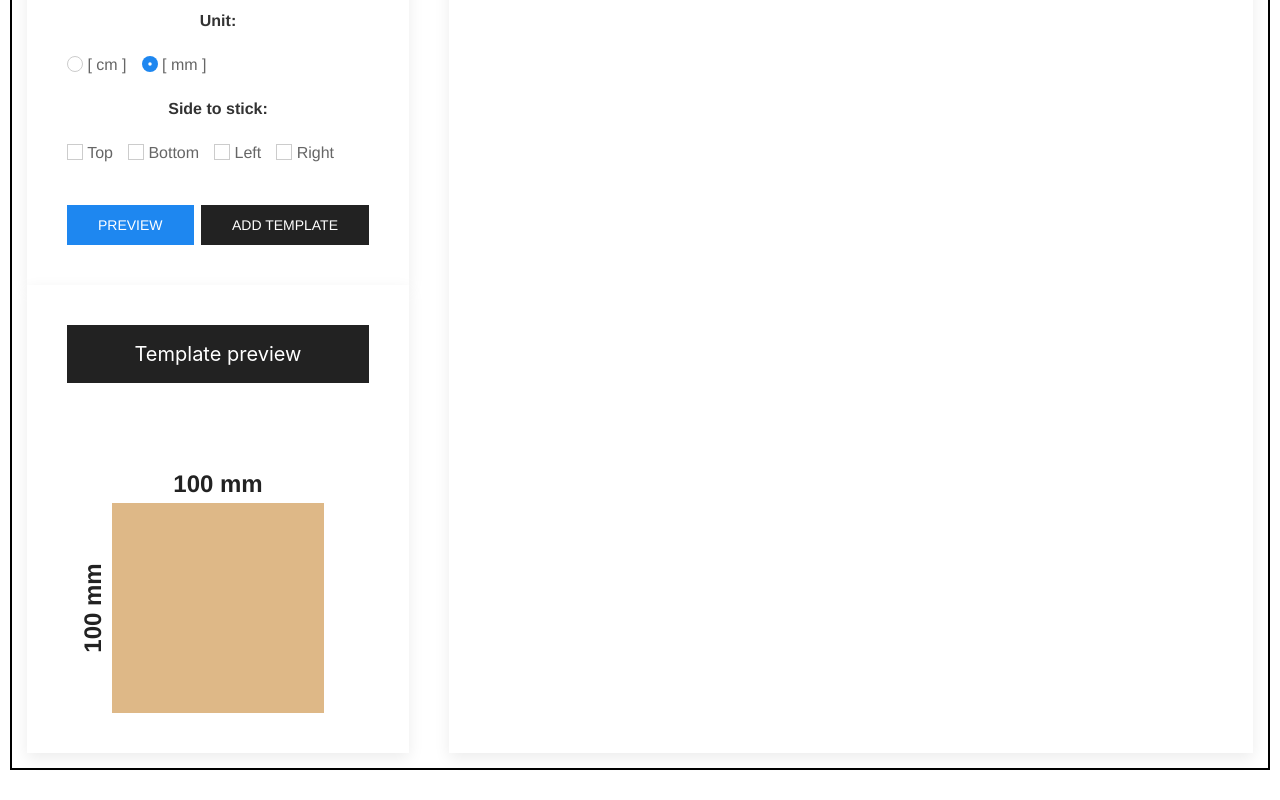
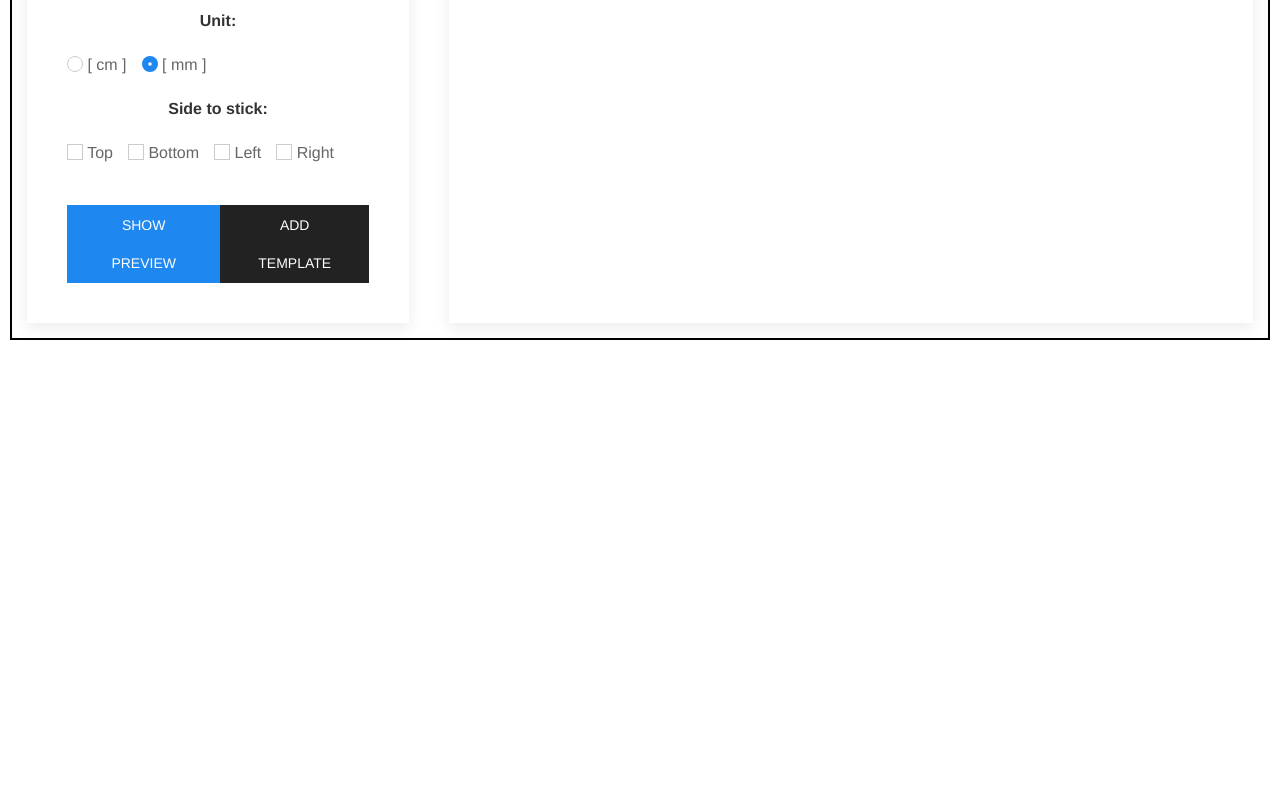
Before and after one commit to sebastianp63/joinery-project, a Vue app: page / in a window 1280 px wide. Shown: the part 434-1234 px from the top of the page. After the commit the page ends 804 px from the top, so only its background shows below. Built offline with nearby package versions, Linux system fonts and the light colour scheme.

Commit message:
added showing preview view

```diff
--- a/package.json
+++ b/package.json
@@ -13,7 +13,8 @@
     "lodash": "^4.17.15",
     "uikit": "^3.1.9",
     "vue": "^2.6.10",
-    "vue-router": "^3.0.3"
+    "vue-router": "^3.0.3",
+    "webpack-dev-server": "^3.8.0"
   },
   "devDependencies": {
     "@vue/cli-plugin-babel": "^3.11.0",
--- a/src/components/MyTemplate.vue
+++ b/src/components/MyTemplate.vue
@@ -5,9 +5,13 @@
     <div class="uk-child-width-expand@s uk-text-center" uk-grid>
       <div class="uk-width-1-3@m uk-text-center">
         <div>
-          <template-form @onUpdated="onTemplateUpdate" @addTemplate="addNewTemplate" />
+          <template-form
+            @showPreview="shown = $event "
+            @onUpdated="onTemplateUpdate"
+            @addTemplate="addNewTemplate"
+          />
         </div>
-        <div>
+        <div v-show="shown">
           <template-preview v-bind:templateData="templateData"></template-preview>
         </div>
       </div>
@@ -44,6 +48,7 @@ export default {
   name: "MyTemplate",
   data: function() {
     return {
+      shown: false,
       templateData: {
         id: 1,
         width: 100,
@@ -57,10 +62,6 @@ export default {
         unit: "mm"
       },
       templates: []
-      // templates: {
-      //   type: Array,
-      //   default: []
-      // }
     };
   },
   components: {
@@ -103,7 +104,7 @@ export default {
       let order = JSON.stringify(obj);
 
       axios
-        .post("/user", order)
+        .post("/api/save/order", order)
         .then(function(response) {
           console.log(response);
         })
--- a/src/components/TemplateContainer.vue
+++ b/src/components/TemplateContainer.vue
@@ -26,7 +26,6 @@
                 <li>
                   <a href="#" uk-icon="icon: pencil"></a>
                 </li>
-
                 <li>
                   <a href="#modal-example" uk-toggle uk-icon="icon: trash"></a>
                 </li>
@@ -46,6 +45,7 @@
         </p>
       </div>
     </div>
+
     <button class="uk-button uk-button-danger" type="button" @click="sendData">Send</button>
   </div>
 </template>
--- a/src/components/TemplateForm.vue
+++ b/src/components/TemplateForm.vue
@@ -83,7 +83,10 @@
       </div>
     </form>
     <div class="button-wraper">
-      <button class="uk-button uk-button-primary">Preview</button>
+      <button
+        @click="showPreview"
+        class="uk-button uk-button-primary"
+      >{{ isShowedPreview ? "Hide Preview": "Show Preview"}}</button>
       <button @click="addTemplate" class="uk-button uk-button-secondary">Add template</button>
     </div>
   </div>
@@ -96,6 +99,7 @@ export default {
   name: "templateForm",
   data() {
     return {
+      isShowedPreview: false,
       validateData: {
         maxWidthForCm: 280,
         maxHeightForCm: 207,
@@ -161,6 +165,10 @@ export default {
     },
     addTemplate: function(event) {
       this.$emit("addTemplate");
+    },
+    showPreview: function(event) {
+      this.isShowedPreview = !this.isShowedPreview;
+      this.$emit("showPreview", this.isShowedPreview);
     }
   }
 };
--- /dev/null
+++ b/vue.config.js
@@ -0,0 +1,6 @@
+
+module.exports = {
+    devServer: {
+        proxy: 'http://localhost:3000'
+    }
+}
```
Also changed, not shown: 1 other file (tests, documents, lock files or other folders).
